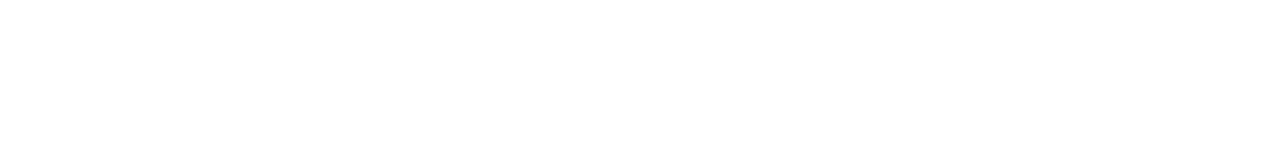
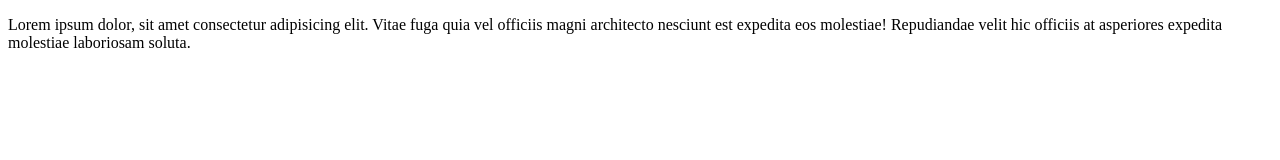
Before and after one commit to Felipe-Marinho94/Projeto-1, a plain HTML site: page index.html in a window 1280 px wide. Drawn offline with Linux system fonts and the light colour scheme.

Commit message:
Adicionado texto no body

```diff
--- a/index.html
+++ b/index.html
@@ -6,6 +6,7 @@
     <title>Curso Gratuito de Git e GitHub </title>
 </head>
 <body>
-
+    <p>Lorem ipsum dolor, sit amet consectetur adipisicing elit. Vitae fuga quia vel officiis magni architecto nesciunt
+        est expedita eos molestiae! Repudiandae velit hic officiis at asperiores expedita molestiae laboriosam soluta.</p>
 </body>
 </html>
```
